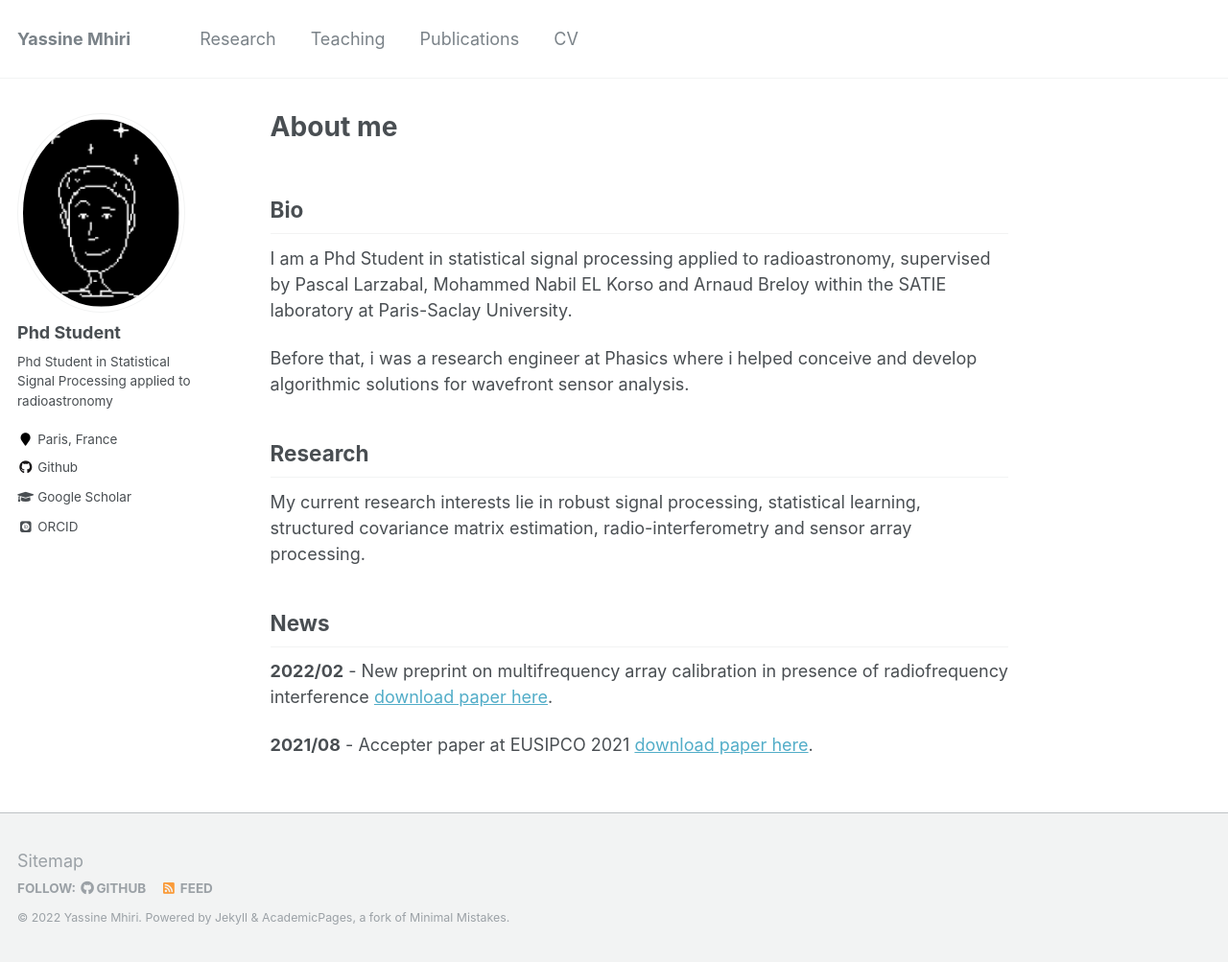
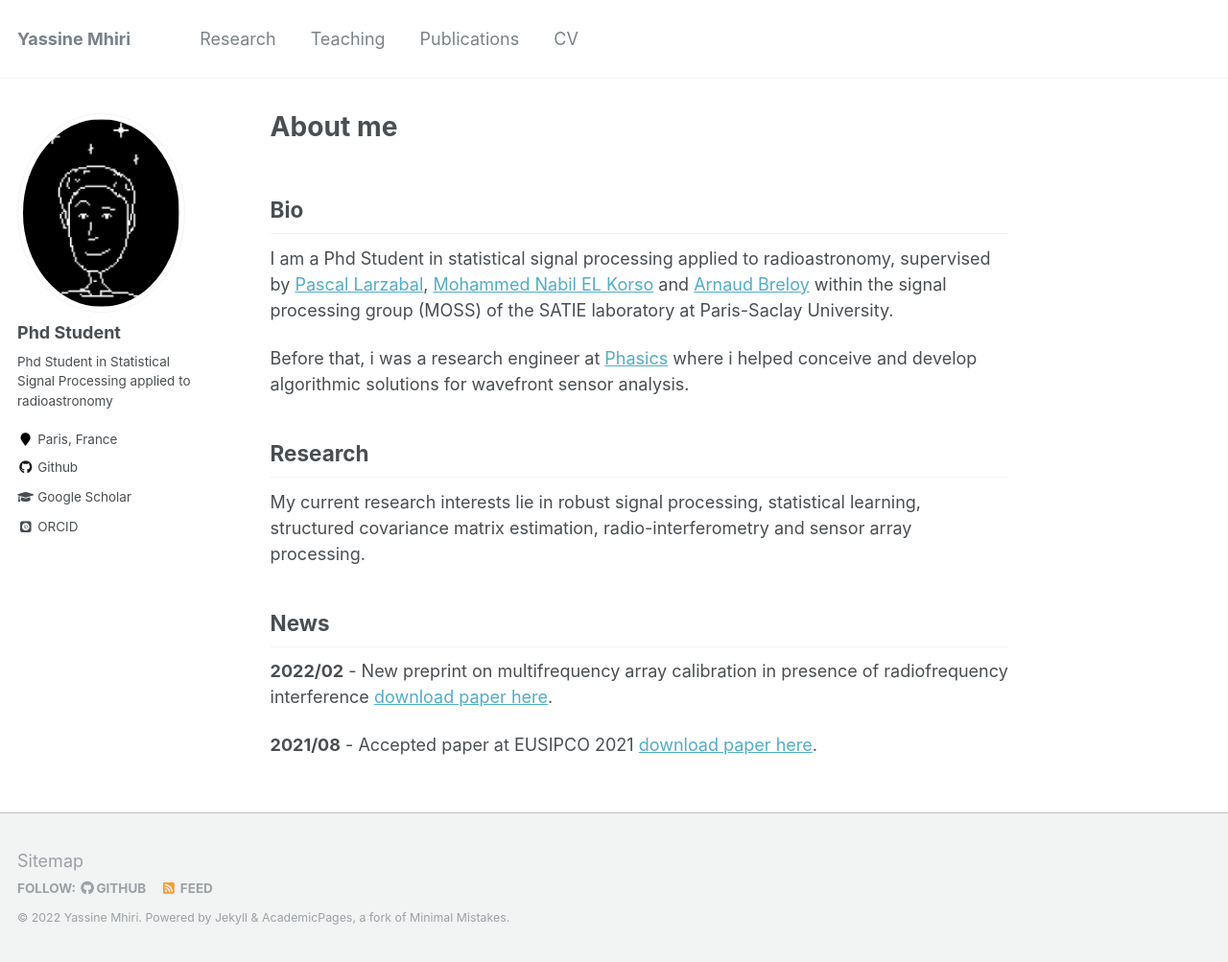
Before and after one commit to y-mhiri/y-mhiri.github.io, a Jekyll site: the page built from _pages/about.md, in a window 1280 px wide and 1003 px high. Shown: the whole window at 96% size. Built offline with Jekyll 4.4.1, drawn with Linux system fonts in a browser that asks for light colours; some web fonts are replaced.

Commit message:
about me update

```diff
--- a/_pages/about.md
+++ b/_pages/about.md
@@ -10,9 +10,10 @@ redirect_from:
 
 ## Bio
 I am a Phd Student in statistical signal processing applied to radioastronomy, supervised by
-Pascal Larzabal, Mohammed Nabil EL Korso and Arnaud Breloy within the SATIE laboratory at Paris-Saclay University.
+[Pascal Larzabal](http://satie.ens-paris-saclay.fr/larzabal-pascal-212499.kjsp), [Mohammed Nabil EL Korso](https://sites.google.com/site/nabkorso/) and [Arnaud Breloy](https://abreloy.github.io/)
+within the signal processing group (MOSS) of the SATIE laboratory at Paris-Saclay University.
 
-Before that, i was a research engineer at Phasics where i helped conceive and develop algorithmic solutions for wavefront sensor analysis.
+Before that, i was a research engineer at [Phasics](https://www.phasics.com/en/) where i helped conceive and develop algorithmic solutions for wavefront sensor analysis.
 
 ## Research
 My current research interests lie in robust signal processing, statistical learning, structured covariance matrix estimation, radio-interferometry and sensor array processing.
@@ -20,7 +21,7 @@ My current research interests lie in robust signal processing, statistical learn
 ## News
 **2022/02** - New preprint on multifrequency array calibration in presence of radiofrequency interference [download paper here](https://arxiv.org/abs/2202.07297).
 
-**2021/08** - Accepter paper at EUSIPCO 2021 [download paper here](https://hal.archives-ouvertes.fr/hal-03156738/document).
+**2021/08** - Accepted paper at EUSIPCO 2021 [download paper here](https://hal.archives-ouvertes.fr/hal-03156738/document).
 
 
 <!-- This is the front page of a website that is powered by the [academicpages template](https://github.com/academicpages/academicpages.github.io) and hosted on GitHub pages. [GitHub pages](https://pages.github.com) is a free service in which websites are built and hosted from code and data stored in a GitHub repository, automatically updating when a new commit is made to the respository. This template was forked from the [Minimal Mistakes Jekyll Theme](https://mmistakes.github.io/minimal-mistakes/) created by Michael Rose, and then extended to support the kinds of content that academics have: publications, talks, teaching, a portfolio, blog posts, and a dynamically-generated CV. You can fork [this repository](https://github.com/academicpages/academicpages.github.io) right now, modify the configuration and markdown files, add your own PDFs and other content, and have your own site for free, with no ads! An older version of this template powers my own personal website at [stuartgeiger.com](http://stuartgeiger.com), which uses [this Github repository](https://github.com/staeiou/staeiou.github.io).
```
